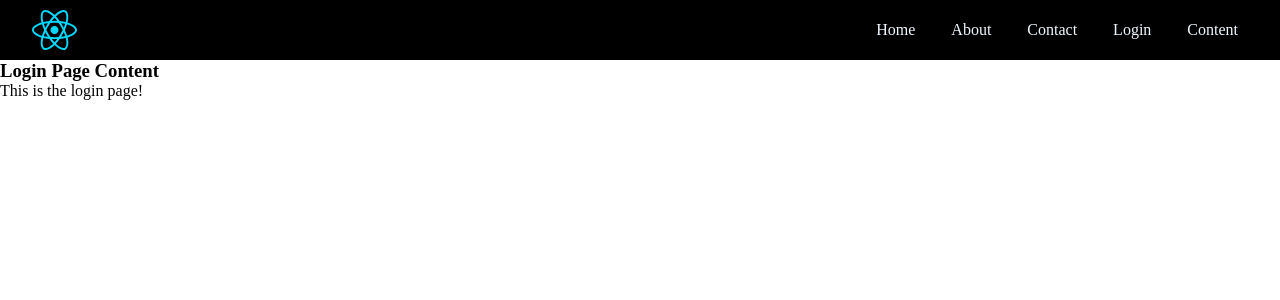
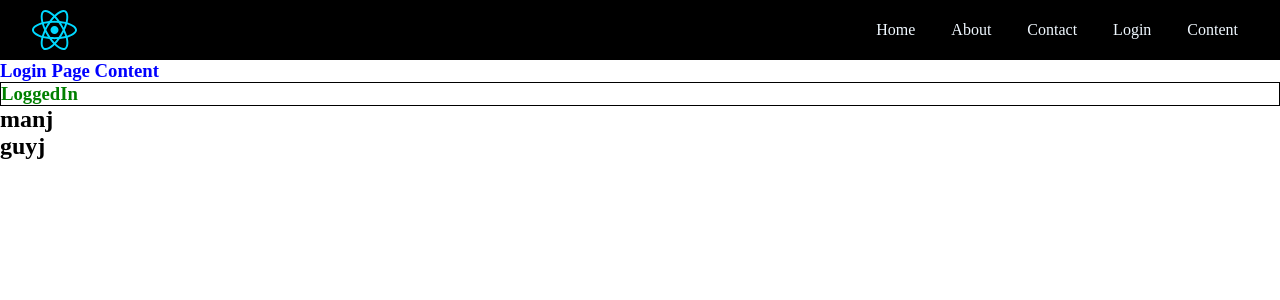
Before and after one commit to jmbrathnayke/demo2-react, a React (Vite) app: page /login in a window 1280 px wide. Shown: the top 300 px of the page. Built offline with nearby package versions, Linux system fonts and the light colour scheme.

Commit message:
useEffects and useState & conditional rendering

```diff
--- /dev/null
+++ b/src/components/LoggedIn.jsx
@@ -0,0 +1,9 @@
+import React from 'react'
+
+function LoggedIn() {
+  return (
+    <h3 style={{ color: 'green', border: '1px solid black' }}>LoggedIn</h3>
+  )
+}
+
+export default LoggedIn
--- /dev/null
+++ b/src/components/LoggedOut.jsx
@@ -0,0 +1,9 @@
+import React from 'react'
+
+function LoggedOut() {
+  return (
+    <h3 style={{ color: 'red', border: '1px solid black' }}>LoggedOut</h3>
+  )
+}
+
+export default LoggedOut
--- a/src/pages/loginPage.jsx
+++ b/src/pages/loginPage.jsx
@@ -1,20 +1,36 @@
 import HeaderContext from '../components/HeaderContext/HeaderContext'
+import LoggedIn from '../components/LoggedIn';
+import LoggedOut from '../components/LoggedOut';
 import BodyContext from '../components/BodyContext/BodyContext'
 import '../App.css'
 
 
  function loginPage() {
+  //boolean variable
+   const loggedin = true;
+
+    // Example of using an array and its length
+   const names = ['manj', 'guyj'];
+   const namescount = names.length;
+
   return (
-    <div id="wrapper-1">
-        {/* This is the login page */}
+    <>
     <HeaderContext />
+    <h3 style={{ color: 'blue' }}>Login Page Content</h3>
 
-    {/* The BodyContext component is used to wrap the main content of the page */}
-    <BodyContext>
-    <h3>Login Page Content</h3>
-    <p>This is the login page!</p>
-    </BodyContext>
-    </div>
+    {/* Conditional rendering based on the loggedin variable */}
+    {loggedin && <LoggedIn />}
+    {!loggedin && <LoggedOut />}
+
+
+    {/* Display the names array */}
+    {namescount > 0 && names.map((name) => {
+      return <h2>{name}</h2>
+    })}
+
+    {/* Display the count of names */}
+    {namescount === 0 && <h2>No names found</h2>}
+    </>
   )
 }
 export default loginPage;
```
